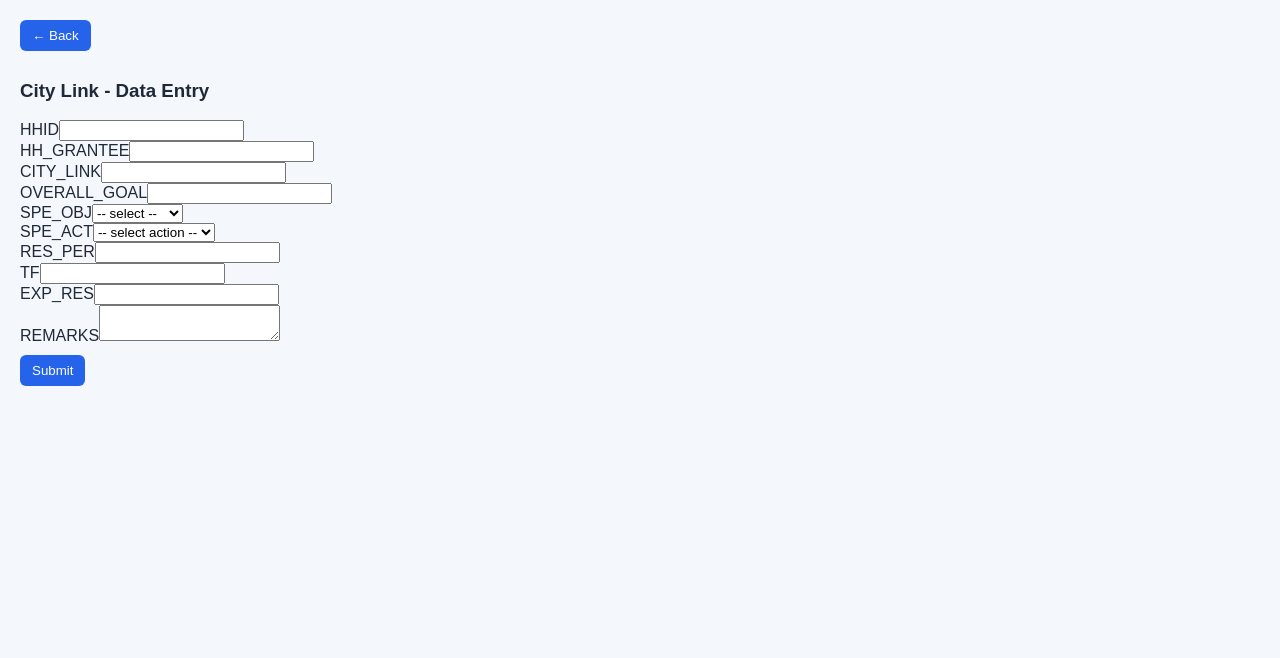
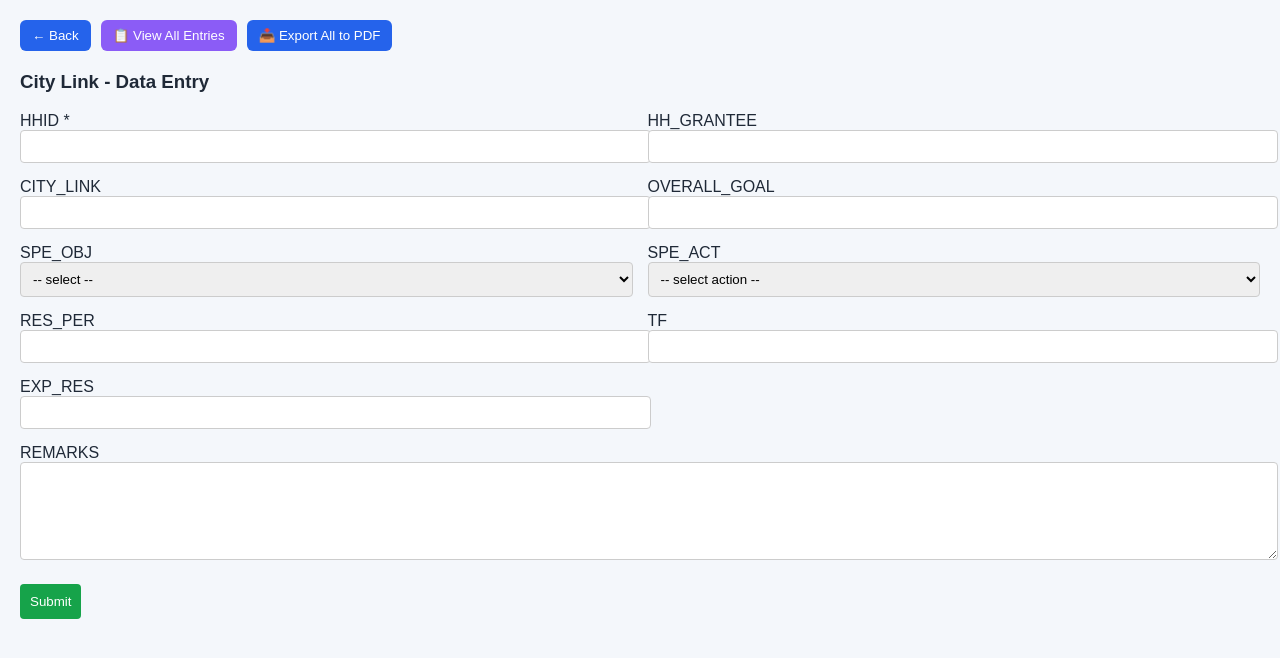
Before and after one commit to Andrei12388/spreadsheet_reactform2026, a React (Vite) app: page /citylink in a window 1280 px wide. Shown: the top 658 px of the page. Built offline with nearby package versions, Linux system fonts and the light colour scheme.

Commit message:
fix pdf form

```diff
--- a/package.json
+++ b/package.json
@@ -10,6 +10,9 @@
     "preview": "vite preview"
   },
   "dependencies": {
+    "html2canvas": "^1.4.1",
+    "jspdf": "^2.5.1",
+    "jspdf-autotable": "^3.8.2",
     "react": "^19.2.5",
     "react-dom": "^19.2.5",
     "react-router-dom": "^7.14.2"
--- a/src/CityLinkForm.jsx
+++ b/src/CityLinkForm.jsx
@@ -1,5 +1,7 @@
 import { useState } from "react";
 import { useLocation, useNavigate } from "react-router-dom";
+import jsPDF from "jspdf";
+import autoTable from "jspdf-autotable";
 
 export default function CityLinkForm() {
   const location = useLocation();
@@ -23,6 +25,8 @@ export default function CityLinkForm() {
 
   const [message, setMessage] = useState("");
   const [loading, setLoading] = useState(false);
+  const [allEntries, setAllEntries] = useState([]);
+  const [showAllEntries, setShowAllEntries] = useState(false);
 
   function handleChange(e) {
     const { name, value } = e.target;
@@ -41,8 +45,13 @@ export default function CityLinkForm() {
     try {
       const res = await fetch(API_URL, {
         method: "POST",
-        headers: { "Content-Type": "application/json" },
-        body: JSON.stringify({ action: "add", data: formData }),
+        headers: {
+          "Content-Type": "text/plain"
+        },
+        body: JSON.stringify({
+          action: "add",
+          data: formData
+        })
       });
 
       const result = await res.json();
@@ -71,38 +80,201 @@ export default function CityLinkForm() {
     setLoading(false);
   }
 
+  async function fetchAllEntries() {
+    if (!API_URL) return setMessage("No API URL configured");
+
+    setLoading(true);
+    setMessage("");
+
+    try {
+      const res = await fetch(API_URL);
+      const result = await res.json();
+
+      if (result.status === "success" && result.data) {
+        setAllEntries(result.data);
+        setShowAllEntries(true);
+        setMessage(`✅ Loaded ${result.data.length} entries`);
+      } else {
+        setMessage("Failed to load entries");
+      }
+    } catch (err) {
+      console.error(err);
+      setMessage("Error fetching entries");
+    }
+
+    setLoading(false);
+  }
+
+  async function generateAllEntriesPDF() {
+    if (allEntries.length === 0) {
+      setMessage("No entries to export");
+      return;
+    }
+
+    const pdf = new jsPDF({
+      orientation: "portrait",
+      unit: "mm",
+      format: "a4"
+    });
+
+    const pageWidth = pdf.internal.pageSize.getWidth();
+    const pageHeight = pdf.internal.pageSize.getHeight();
+    const margin = 15;
+
+    allEntries.forEach((entry, index) => {
+      if (index > 0) {
+        pdf.addPage();
+      }
+
+      let yPos = margin;
+
+      // Header
+      pdf.setFontSize(16);
+      pdf.text("CITY LINK FORM", margin, yPos);
+      yPos += 10;
+
+      pdf.setFontSize(10);
+      pdf.text(`Entry ${index + 1} of ${allEntries.length}`, margin, yPos);
+      yPos += 8;
+
+      pdf.setLineWidth(0.5);
+      pdf.line(margin, yPos, pageWidth - margin, yPos);
+      yPos += 8;
+
+      // Data table
+      const tableData = [
+        ["Field", "Value"],
+        ["HHID", entry.HHID || "---"],
+        ["HH_GRANTEE", entry.HH_GRANTEE || "---"],
+        ["CITY_LINK", entry.CITY_LINK || "---"],
+        ["OVERALL_GOAL", entry.OVERALL_GOAL || "---"],
+        ["SPE_OBJ", entry.SPE_OBJ || "---"],
+        ["SPE_ACT", entry.SPE_ACT || "---"],
+        ["RES_PER", entry.RES_PER || "---"],
+        ["TF", entry.TF || "---"],
+        ["EXP_RES", entry.EXP_RES || "---"],
+        ["REMARKS", entry.REMARKS || "---"]
+      ];
+
+      autoTable(pdf, {
+        head: [tableData[0]],
+        body: tableData.slice(1),
+        startY: yPos,
+        margin: margin,
+        columnStyles: {
+          0: { cellWidth: 50, fontStyle: "bold", textColor: [255, 255, 255], fillColor: [64, 64, 64] }
+        },
+        headStyles: { fillColor: [41, 128, 185], textColor: [255, 255, 255], fontStyle: "bold" },
+        alternateRowStyles: { fillColor: [245, 245, 245] },
+        didDrawPage: function(data) {
+          const pageSize = pdf.internal.pageSize;
+          const pageHeight = pageSize.getHeight();
+          pdf.setFontSize(9);
+          pdf.setTextColor(128);
+          pdf.text(
+            `Page ${pdf.internal.getNumberOfPages()}`,
+            pageWidth / 2,
+            pageHeight - 10,
+            { align: "center" }
+          );
+        }
+      });
+    });
+
+    pdf.save(`CityLink_AllEntries_${new Date().toISOString().split("T")[0]}.pdf`);
+    setMessage(`✅ PDF generated with ${allEntries.length} entries`);
+  }
+
+  function handlePrint() {
+    window.print();
+  }
+
   return (
     <div style={{ padding: 20 }}>
-      <button onClick={() => navigate(-1)} style={{ marginBottom: 10 }}>
-        ← Back
+      <div style={{ display: "flex", gap: 10, marginBottom: 20, flexWrap: "wrap" }}>
+        <button onClick={() => navigate(-1)}>← Back</button>
+        <button
+          onClick={fetchAllEntries}
+          style={{ backgroundColor: "#8b5cf6", color: "white" }}
+          disabled={loading}
+        >
+          📋 View All Entries
         </button>
+        <button
+          onClick={generateAllEntriesPDF}
+          disabled={allEntries.length === 0 || loading}
+          style={{ backgroundColor: "#2563eb", color: "white" }}
+        >
+          📥 Export All to PDF
+        </button>
+      </div>
+
+      {showAllEntries && allEntries.length > 0 && (
+        <div style={{ backgroundColor: "#f0f9ff", padding: 15, borderRadius: 8, marginBottom: 20, border: "1px solid #0284c7" }}>
+          <h4>Total Entries: {allEntries.length}</h4>
+          <div style={{ maxHeight: 200, overflowY: "auto" }}>
+            {allEntries.map((entry, i) => (
+              <div key={i} style={{ padding: 8, borderBottom: "1px solid #ccc", fontSize: 12 }}>
+                <strong>Entry {i + 1}:</strong> {entry.HHID} - {entry.HH_GRANTEE}
+              </div>
+            ))}
+          </div>
+        </div>
+      )}
 
       <h3>City Link - Data Entry</h3>
 
       <form onSubmit={handleSubmit}>
+        <div style={{ display: "grid", gridTemplateColumns: "1fr 1fr", gap: 15, marginBottom: 20 }}>
           <div>
-          <label>HHID</label>
-          <input name="HHID" value={formData.HHID} onChange={handleChange} />
+            <label>HHID *</label>
+            <input
+              name="HHID"
+              value={formData.HHID}
+              onChange={handleChange}
+              required
+              style={{ width: "100%", padding: 8, border: "1px solid #ccc", borderRadius: 4 }}
+            />
           </div>
 
           <div>
             <label>HH_GRANTEE</label>
-          <input name="HH_GRANTEE" value={formData.HH_GRANTEE} onChange={handleChange} />
+            <input
+              name="HH_GRANTEE"
+              value={formData.HH_GRANTEE}
+              onChange={handleChange}
+              style={{ width: "100%", padding: 8, border: "1px solid #ccc", borderRadius: 4 }}
+            />
           </div>
 
           <div>
             <label>CITY_LINK</label>
-          <input name="CITY_LINK" value={formData.CITY_LINK} onChange={handleChange} />
+            <input
+              name="CITY_LINK"
+              value={formData.CITY_LINK}
+              onChange={handleChange}
+              style={{ width: "100%", padding: 8, border: "1px solid #ccc", borderRadius: 4 }}
+            />
           </div>
 
           <div>
             <label>OVERALL_GOAL</label>
-          <input name="OVERALL_GOAL" value={formData.OVERALL_GOAL} onChange={handleChange} />
+            <input
+              name="OVERALL_GOAL"
+              value={formData.OVERALL_GOAL}
+              onChange={handleChange}
+              style={{ width: "100%", padding: 8, border: "1px solid #ccc", borderRadius: 4 }}
+            />
           </div>
 
           <div>
             <label>SPE_OBJ</label>
-          <select name="SPE_OBJ" value={formData.SPE_OBJ} onChange={handleChange}>
+            <select
+              name="SPE_OBJ"
+              value={formData.SPE_OBJ}
+              onChange={handleChange}
+              style={{ width: "100%", padding: 8, border: "1px solid #ccc", borderRadius: 4 }}
+            >
               <option value="">-- select --</option>
               <option value="OBJ_A">Objective A</option>
               <option value="OBJ_B">Objective B</option>
@@ -112,7 +284,12 @@ export default function CityLinkForm() {
 
           <div>
             <label>SPE_ACT</label>
-          <select name="SPE_ACT" value={formData.SPE_ACT} onChange={handleChange}>
+            <select
+              name="SPE_ACT"
+              value={formData.SPE_ACT}
+              onChange={handleChange}
+              style={{ width: "100%", padding: 8, border: "1px solid #ccc", borderRadius: 4 }}
+            >
               <option value="">-- select action --</option>
               <option value="ACT_1">Action 1</option>
               <option value="ACT_2">Action 2</option>
@@ -122,29 +299,57 @@ export default function CityLinkForm() {
 
           <div>
             <label>RES_PER</label>
-          <input name="RES_PER" value={formData.RES_PER} onChange={handleChange} />
+            <input
+              name="RES_PER"
+              value={formData.RES_PER}
+              onChange={handleChange}
+              style={{ width: "100%", padding: 8, border: "1px solid #ccc", borderRadius: 4 }}
+            />
           </div>
 
           <div>
             <label>TF</label>
-          <input name="TF" value={formData.TF} onChange={handleChange} />
+            <input
+              name="TF"
+              value={formData.TF}
+              onChange={handleChange}
+              style={{ width: "100%", padding: 8, border: "1px solid #ccc", borderRadius: 4 }}
+            />
           </div>
 
           <div>
             <label>EXP_RES</label>
-          <input name="EXP_RES" value={formData.EXP_RES} onChange={handleChange} />
+            <input
+              name="EXP_RES"
+              value={formData.EXP_RES}
+              onChange={handleChange}
+              style={{ width: "100%", padding: 8, border: "1px solid #ccc", borderRadius: 4 }}
+            />
           </div>
 
-        <div>
+          <div style={{ gridColumn: "1 / -1" }}>
             <label>REMARKS</label>
-          <textarea name="REMARKS" value={formData.REMARKS} onChange={handleChange} />
+            <textarea
+              name="REMARKS"
+              value={formData.REMARKS}
+              onChange={handleChange}
+              style={{ width: "100%", padding: 8, border: "1px solid #ccc", borderRadius: 4, minHeight: 80 }}
+            />
+          </div>
         </div>
 
-        <div style={{ marginTop: 10 }}>
-          <button type="submit" disabled={loading}>
+        <div style={{ display: "flex", gap: 10 }}>
+          <button
+            type="submit"
+            disabled={loading}
+            style={{ backgroundColor: "#16a34a", color: "white", padding: 10, borderRadius: 4 }}
+          >
             {loading ? "Submitting..." : "Submit"}
           </button>
-          <span style={{ marginLeft: 10 }}>{message}</span>
+        </div>
+
+        <div style={{ marginTop: 10, color: message.includes("success") ? "green" : "red" }}>
+          {message}
         </div>
       </form>
     </div>
```
Also changed, not shown: 1 other file (tests, documents, lock files or other folders). Lines whose indentation alone changed are shown as unchanged.
